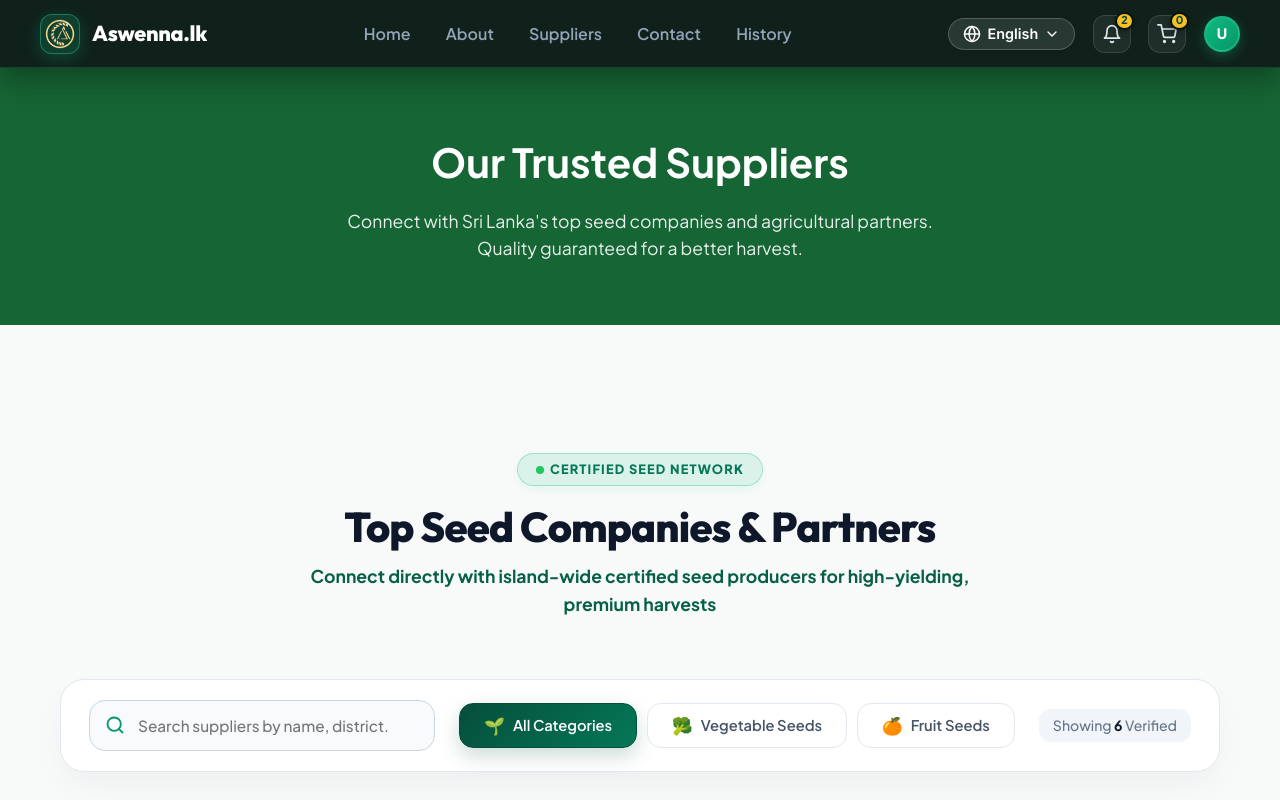
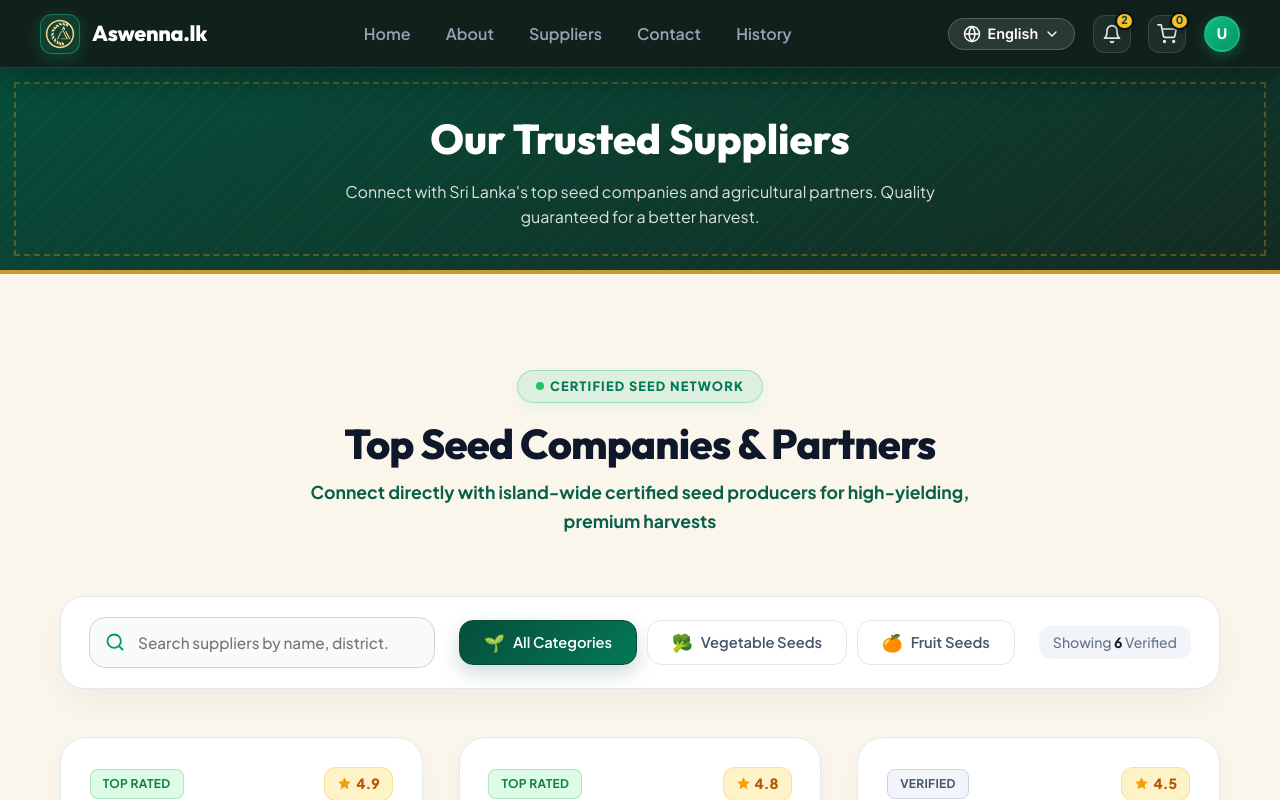
Before and after one commit to Nalaka201/Desert-Bloom, a React (Vite) app: page /suppliers in a window 1280 px wide. Shown: the top 800 px of the page. Built offline with nearby package versions, Linux system fonts and the light colour scheme; a web font is replaced by a local one.

Commit message:
Change Suppliers page hero section css stlesheet

```diff
--- a/src/pages/Suppliers.jsx
+++ b/src/pages/Suppliers.jsx
@@ -9,18 +9,10 @@ const Suppliers = () => {
 
     return (
         <div className="suppliers-page">
-            <div style={{
-                background: '#166534',
-                color: 'white',
-                padding: '4rem 2rem',
-                textAlign: 'center',
-                marginBottom: '2rem'
-            }}>
-                <h1 style={{ fontSize: '2.5rem', marginBottom: '1rem' }}>{t('suppliers_page.title')}</h1>
-                <p style={{ maxWidth: '600px', margin: '0 auto', fontSize: '1.1rem', opacity: '0.9' }}>
-                    {t('suppliers_page.subtitle')}
-                </p>
-            </div>
+            <section className="suppliers-hero">
+                <h1>{t('suppliers_page.title')}</h1>
+                <p className="suppliers-hero-subtitle">{t('suppliers_page.subtitle')}</p>
+            </section>
 
             <div className="container">
                 <SupplierSection />
--- a/src/styles/Contact.css
+++ b/src/styles/Contact.css
@@ -28,11 +28,11 @@
     display: grid;
     grid-template-columns: 1fr 1.5fr;
     gap: 4rem;
-    margin-bottom: 4rem;
+    margin-bottom: 3rem;
     align-items: stretch;
 }
 
-/* ---------- Info Card: seed-packet / ledger feel ---------- */
+/* ---------- Info Card: seed-packet / ledger feel --sss-------- */
 .contact-info-card {
     position: relative;
     background:
@@ -114,6 +114,9 @@
     font-family: var(--font-family);
     opacity: 0.85;
     line-height: 1.4;
+    color: var(--cream);
+    font-weight: 300;
+    font-size: 0.8rem;
 }
 
 /* ---------- Form ---------- */
--- a/src/styles/Suppliers.css
+++ b/src/styles/Suppliers.css
@@ -0,0 +1,61 @@
+.suppliers-page {
+    --gold: #c99a2e;
+    --gold-soft: #e4c878;
+    --terracotta: #a8562e;
+    --cream: #faf6ec;
+    --forest-dark: #142a22;
+    --ledger-line: #e6ddc7;
+    background: var(--cream);
+}
+
+.suppliers-hero {
+    position: relative;
+    text-align: center;
+    padding: 2.5rem 1.5rem 2.5rem;
+    background:
+        repeating-linear-gradient(135deg,
+            rgba(255, 255, 255, 0.02) 0px,
+            rgba(255, 255, 255, 0.02) 2px,
+            transparent 2px,
+            transparent 14px),
+        linear-gradient(160deg, var(--dark-green) 0%, var(--forest-dark) 100%);
+    color: white;
+    border-bottom: 4px solid var(--gold);
+}
+
+.suppliers-hero::before {
+    content: '';
+    position: absolute;
+    top: 14px;
+    left: 14px;
+    right: 14px;
+    bottom: 14px;
+    border: 2px dashed rgba(201, 154, 46, 0.35);
+    pointer-events: none;
+}
+
+.suppliers-hero h1 {
+    font-family: var(--font-heading);
+    font-size: clamp(1.8rem, 3.5vw, 2.6rem);
+    font-weight: 800;
+    margin-bottom: 0.5rem;
+    position: relative;
+    z-index: 2;
+}
+
+.suppliers-hero-subtitle {
+    font-family: var(--font-family);
+    max-width: 55ch;
+    margin: 0 auto;
+    opacity: 0.85;
+    line-height: 1.6;
+    font-size: 1rem;
+    position: relative;
+    z-index: 2;
+}
+
+@media (max-width: 992px) {
+    .suppliers-hero {
+        padding: 4.5rem 1.5rem 3.5rem;
+    }
+}
```
